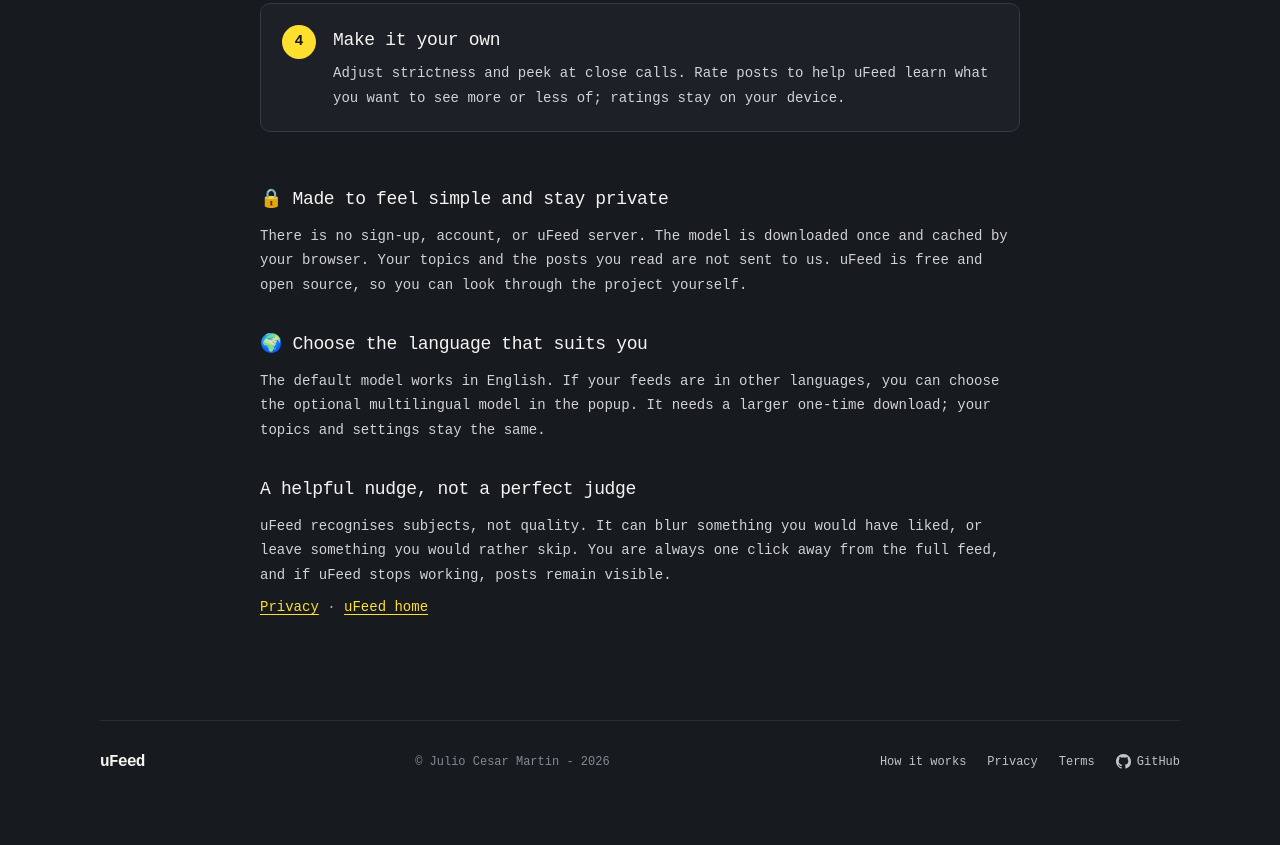
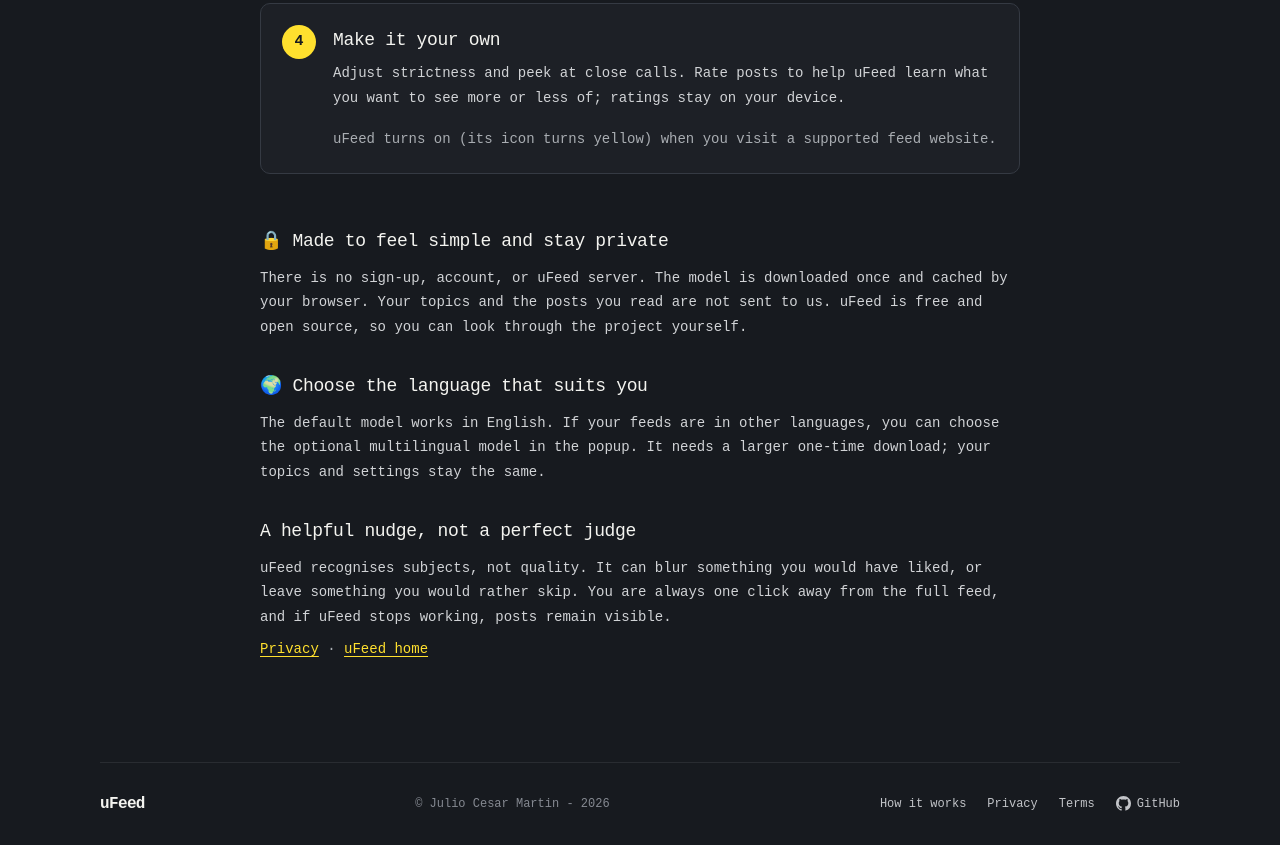
Before and after one commit to dephelion/ufeed, a Next.js app in the folder site/: page /en/how-it-works/ in a window 1280 px wide. Shown: the part 1520-2365 px from the top of the page. Before the commit the page ends 2323 px from the top, so only its background shows below. Built offline with nearby package versions, Linux system fonts and the light colour scheme.

Commit message:
feat(site): add welcome tip to how-it-works

```diff
--- a/site/app/[locale]/how-it-works/page.tsx
+++ b/site/app/[locale]/how-it-works/page.tsx
@@ -94,6 +94,7 @@
           <div>
             <h2>{t('how.steps.3.0')}</h2>
             <p>{t('how.steps.3.1')}</p>
+            <p className="how-note">{t('welcome.note')}</p>
           </div>
         </li>
       </ol>
--- a/site/app/globals.css
+++ b/site/app/globals.css
@@ -646,6 +646,12 @@
 .how-steps p {
   margin: 0;
 }
+.how-steps .how-note {
+  margin-top: 18px;
+  color: var(--muted);
+  font-size: 14px;
+  line-height: 1.7;
+}
 .how-setup-image {
   display: block;
   width: min(100%, 340px);
```
